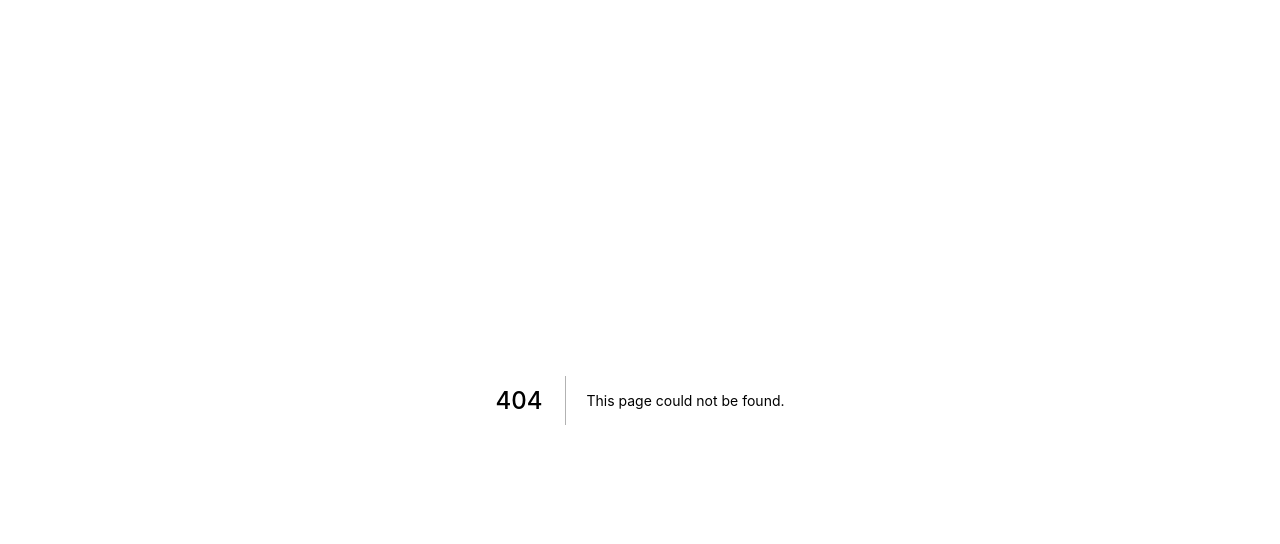
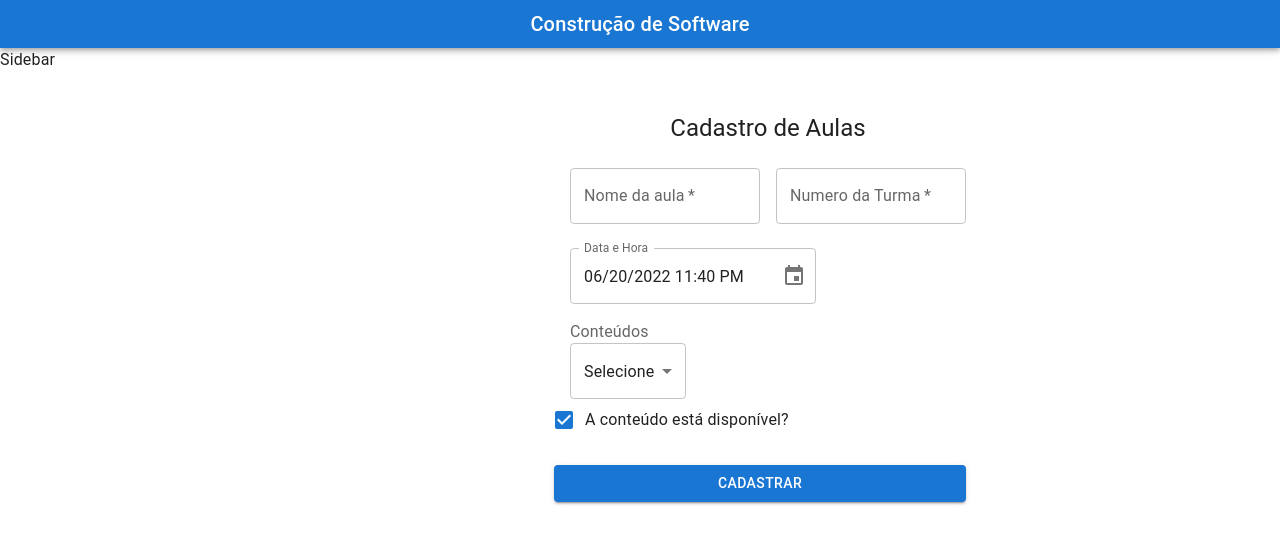
Before and after one commit to pucrs-poli/constr-sw-2022-1-front, a Next.js app: page /registerlessons in a window 1280 px wide. Before the commit this address had no page. Shown: the top 544 px of the page. Built offline with nearby package versions, Linux system fonts and the light colour scheme.

Commit message:
cadastro de aulas

```diff
--- /dev/null
+++ b/src/pages/registerlessons.js
@@ -0,0 +1,166 @@
+import * as React from "react";
+import { useState } from "react";
+import {
+  Button,
+  CssBaseline,
+  TextField,
+  FormGroup,
+  FormControlLabel,
+  Checkbox,
+  Box,
+  Typography,
+  Container,
+  Grid,
+} from "@mui/material";
+import { createTheme, ThemeProvider } from "@mui/material/styles";
+import Alert from "@mui/material/Alert";
+import AlertTitle from "@mui/material/AlertTitle";
+import Stack from '@mui/material/Stack';
+import Layout from "../components/layout";
+import { AdapterDateFns } from '@mui/x-date-pickers/AdapterDateFns';
+import { LocalizationProvider } from '@mui/x-date-pickers/LocalizationProvider';
+import { DateTimePicker } from '@mui/x-date-pickers/DateTimePicker';
+import InputLabel from '@mui/material/InputLabel';
+import Select from '@mui/material/Select';
+import MenuItem from '@mui/material/MenuItem';
+
+// BUILDINGS -> buildingNumber; buildingName; buildingDescription & isEnabled: Boolean
+// CLASSROOMS -> classroomNumber; clasroomName; capacity; isEnabled;   (referenciando pra building no input)
+
+const theme = createTheme();
+
+export default function Registerlessons() {
+  const [value, setValue] = React.useState("Controlled");
+
+  const handleChange = (event) => {
+    setValue(event.target.value);
+    setAge(event.target.value);
+  };
+
+  const [isShown, setIsShown] = useState(false);
+
+  const handleClick = (event) => {
+    // 👇️ toggle shown state
+    setIsShown((current) => true);
+  };
+
+  const handleSubmit = (event) => {
+    event.preventDefault();
+    const data = new FormData(event.currentTarget);
+    console.log({
+      email: data.get("email"),
+      password: data.get("password"),
+    });
+  };
+
+  const [data, setData] = React.useState(new Date());
+
+  const [age, setAge] = React.useState('');
+
+  return (
+    <Layout>
+        <ThemeProvider theme={theme}>
+            <Container component="main" maxWidth="xs">
+            <CssBaseline />
+            <Box
+                sx={{
+                    marginTop: 8,
+                    display: "flex",
+                    flexDirection: "column",
+                    alignItems: "center",
+                }}
+                >
+                <Typography component="h1" variant="h5">
+                    Cadastro de Aulas
+                </Typography>
+                <Box
+                    component="form"
+                    onSubmit={handleSubmit}
+                    noValidate
+                    sx={{ mt: 1 }}
+                >
+                    <Grid container spacing={2}>
+                        <Grid item xs={6} md={6}>
+                            <TextField
+                            margin="normal"
+                            required
+                            fullWidth
+                            name="lessonName"
+                            label="Nome da aula"
+                            id="lesson-name"
+                            />
+                        </Grid>
+
+                        <Grid item xs={7} md={6}>
+                            <TextField
+                                margin="normal"
+                                required
+                                fullWidth
+                                label="Numero da Turma"
+                                id="numero-turma"
+                            />
+                        </Grid>
+
+                        <Grid item xs={8} md={8}>
+                            <LocalizationProvider dateAdapter={AdapterDateFns}>
+                                <DateTimePicker
+                                    renderInput={(props) => <TextField {...props}
+                                        margin="normal"
+                                        required
+                                        fullWidth
+                                    />}
+                                    label="Data e Hora"
+                                    value={data}
+                                    onChange={(newValue) => {
+                                    setValue(newValue);
+                                    }}
+                                />
+                            </LocalizationProvider>
+                        </Grid>
+
+                        <Grid item xs={9} md={8}>
+                            <InputLabel>Conteúdos</InputLabel>
+                            <Select
+                                    id="conteudo"
+                                    defaultValue={40}
+                                    label="Coteudo Aula"
+                                    onChange={handleChange}
+                                >
+                                <MenuItem value={40}>Selecione</MenuItem>
+                                <MenuItem value={10}>AWS</MenuItem>
+                                <MenuItem value={20}>Web Services</MenuItem>
+                                <MenuItem value={30}>Docker</MenuItem>
+                            </Select>
+                        </Grid>
+
+                        <FormControlLabel
+                            control={<Checkbox defaultChecked />}
+                            label="A conteúdo está disponível?"
+                        />
+
+                        <Button
+                            type="submit"
+                            fullWidth
+                            onClick={handleClick}
+                            variant="contained"
+                            sx={{ mt: 3, mb: 2 }}
+                        >
+                            Cadastrar
+                        </Button>
+
+                    </Grid>
+                </Box>
+            </Box>
+            {isShown && (
+                <Alert severity="success">
+                    <AlertTitle>Cadastro efetuado!</AlertTitle>
+                        Aula cadastrada <strong>com sucesso!</strong>
+                    </Alert>
+            )}
+            {isShown && <Box />}
+            </Container>
+        </ThemeProvider>
+    </Layout>
+
+  );
+}
```
